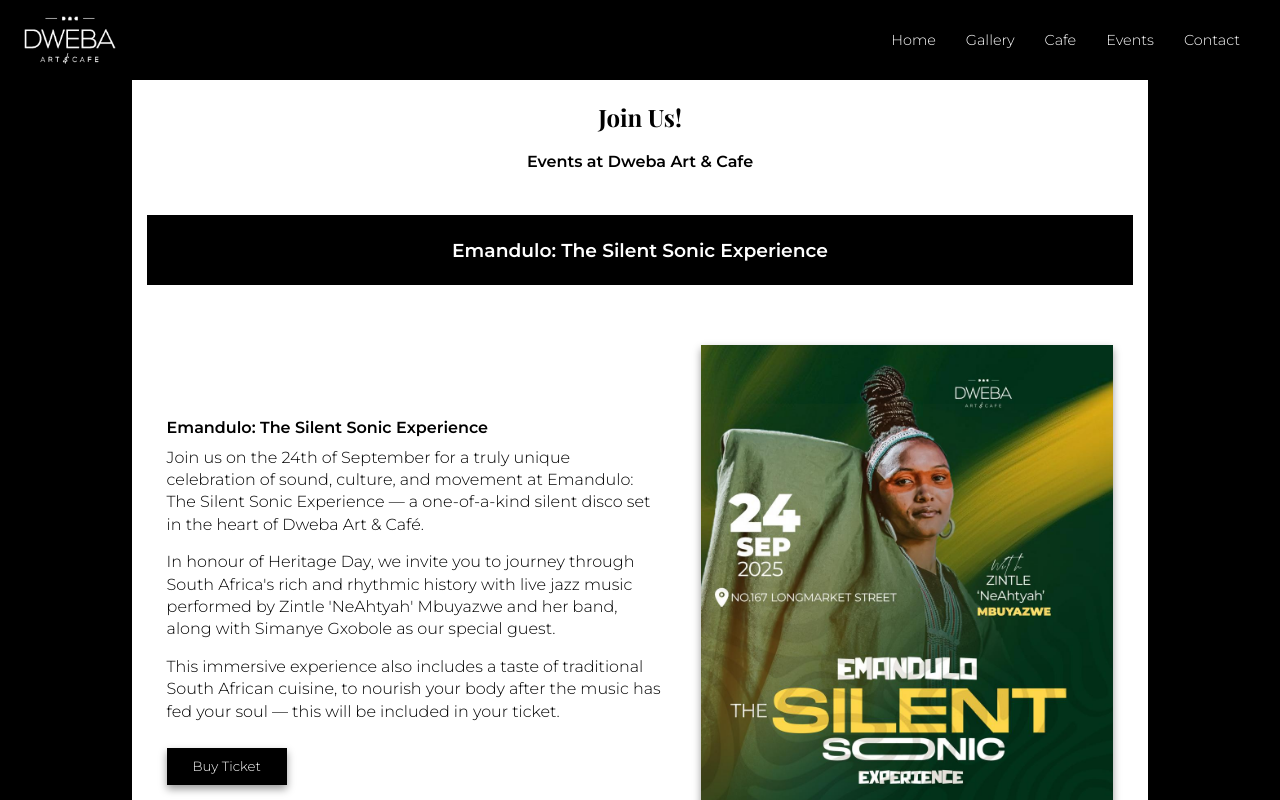
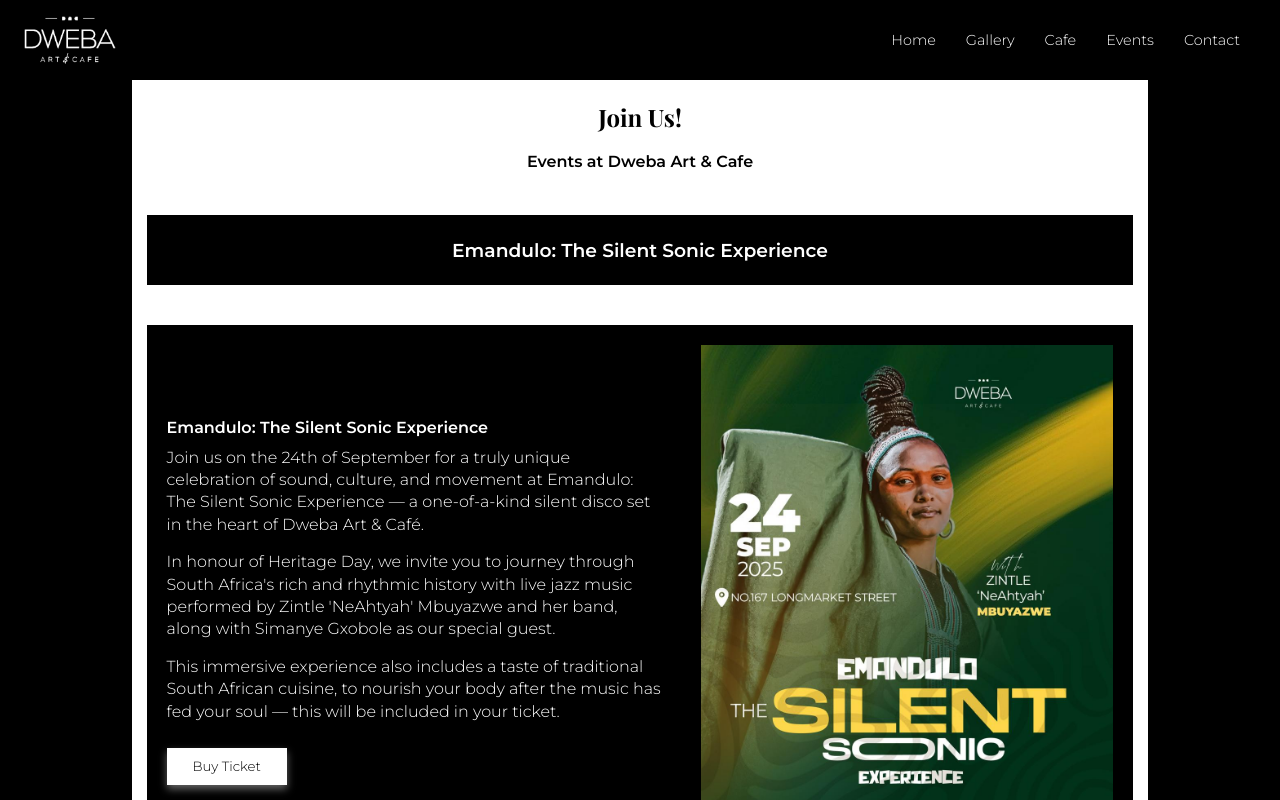
Before and after one commit to Lebo-Madikane/dweba-art-and-cafe, a Next.js app: page /eventsPage in a window 1280 px wide. Shown: the top 800 px of the page. Built offline with nearby package versions, Linux system fonts and the light colour scheme.

Commit message:
update eventsPage

```diff
--- a/src/styles/pages/eventsPage.module.scss
+++ b/src/styles/pages/eventsPage.module.scss
@@ -39,12 +39,15 @@
                     padding: 20px;
                     margin: 40px 0px;
                     gap: 40px;
+                    background-color: #000000;
+                    color: #ffffff;
 
                     .events1details {
                         flex: 1.2;
 
                         h4 {
                             margin-bottom: 10px;
+                            color: #ffffff;
                         }
 
                         p {
@@ -59,10 +62,10 @@
                             width: 120px;
                             padding: 8px;
                             margin: 10px auto 10px auto;
-                            color: #ffffff;
-                            background-color: #000000;
-                            border: 1px solid #000;
-                            box-shadow: 0 4px 8px rgba(0, 0, 0, 0.4);
+                            color: #000000;
+                            background-color: #ffffff;
+                            border: 1px solid #ffffff;
+                            box-shadow: 0 4px 8px rgba(255, 255, 255, 0.4);
                        }
                     }
 
```
